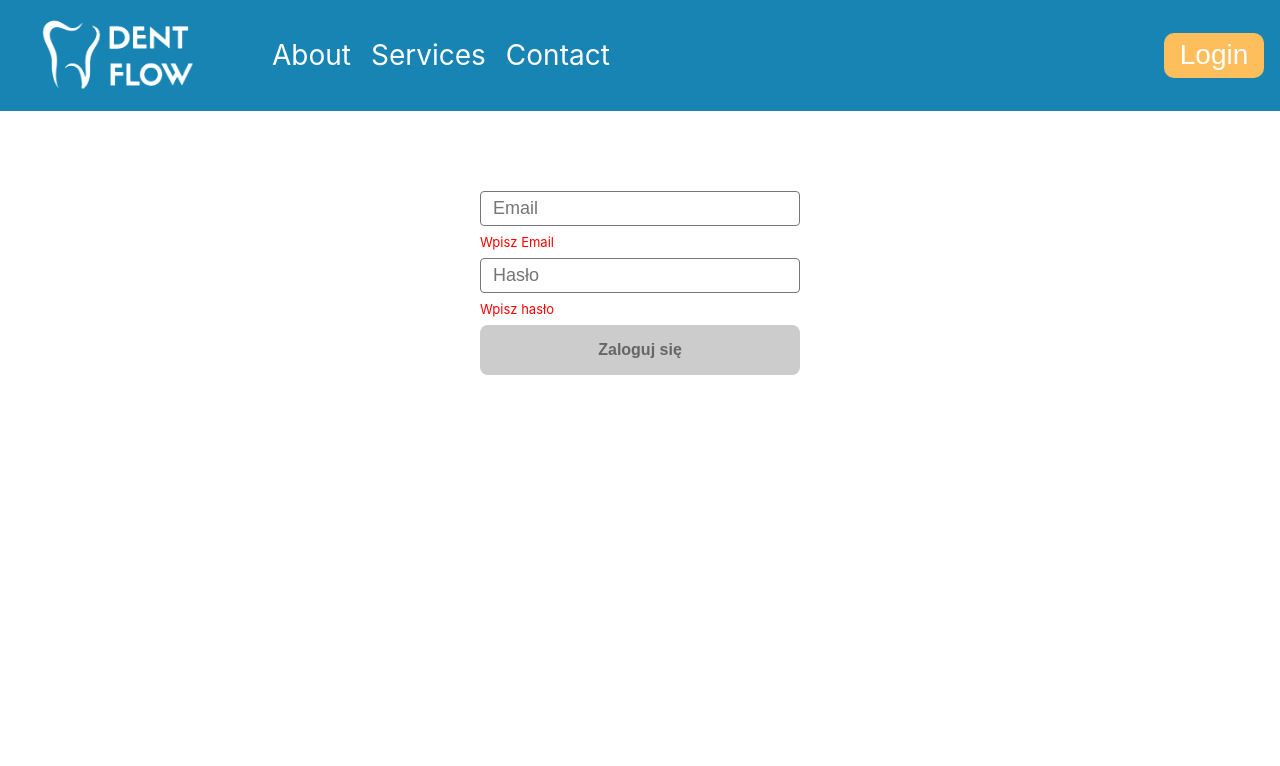
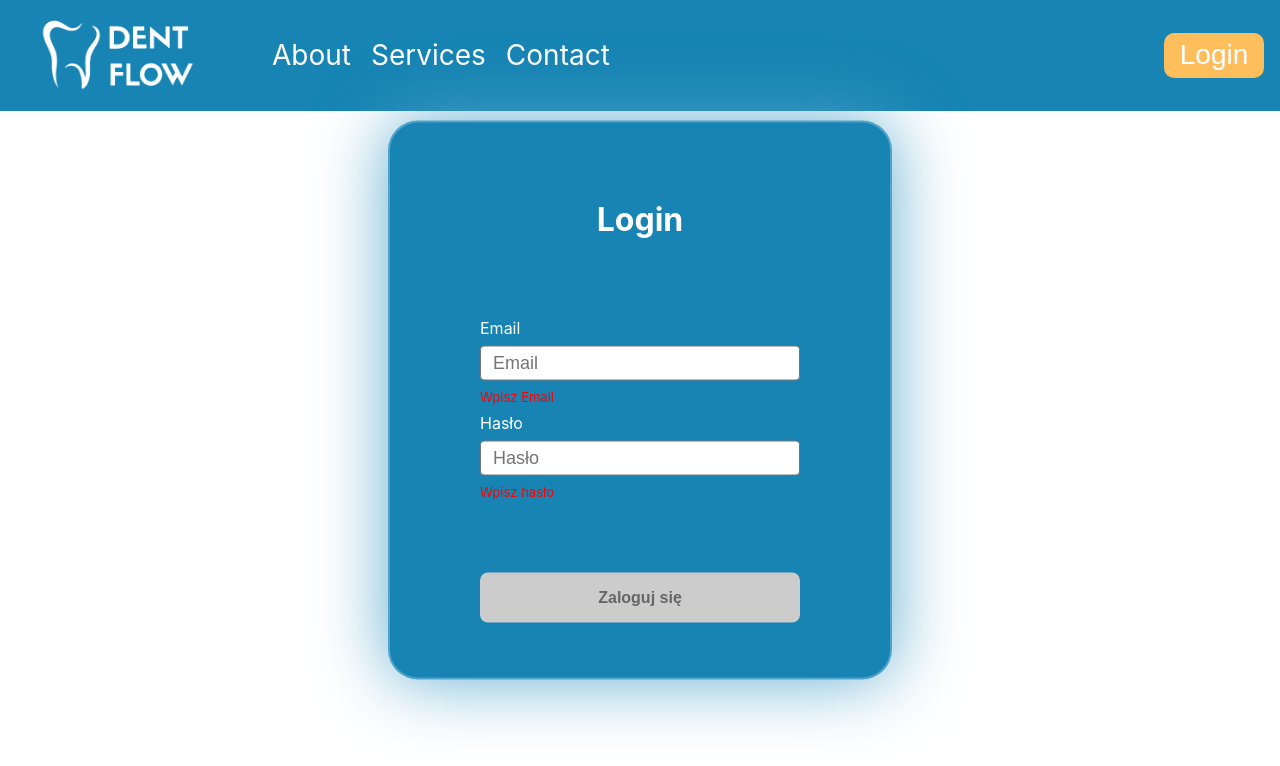
Before and after one commit to asiasmol/DentFlow-frontend, a React (Create React App) app: page /login in a window 1280 px wide. Shown: the top 766 px of the page. Built offline with nearby package versions, Linux system fonts and the light colour scheme.

Commit message:
css login container

```diff
--- a/src/components/login/Login.styles.ts
+++ b/src/components/login/Login.styles.ts
@@ -1,11 +1,38 @@
 import styled from "styled-components";
 
+
 export const LoginContainer = styled.div`
-  display: flex;
-  justify-content: center;
-  align-items: center;
-  flex-direction: column;
-  margin-top: 64px;
+    position: fixed;
+    top: 50%;
+    left: 50%;
+    transform: translate(-50%, -50%);
+    width: 500px;
+    height: 555px;
+    display:flex;
+    background: #1784B3;
+    border: 2px solid rgba(84,166,204,0.92);
+    border-radius: 30px;
+    color: white;
+    box-shadow: 0 0 70px rgba(84,166,204,0.92);
+    justify-content: center;
+    align-items: center;
+
+    @media (max-width: 767px) {
+    width: 17rem;
+    height: 25rem;
+    display: block;
+    margin-left: auto;
+    margin-right: auto;
+  ;
+  }
+  @media(min-height:500;max-height:620px){
+    width:20rem;
+    height:25rem;
+    top:55%;
+    display:block;
+    margin-left:auto;
+    margin-right:auto;
+  }
 `;
 
 export const StyledHeading = styled.span`
@@ -15,12 +42,41 @@ export const StyledHeading = styled.span`
   margin-bottom: 8px;
 `;
 
+export const LoginInfoText = styled.h1`
+    position:fixed;
+    top:10%;
+
+    @media (max-width: 767px) {
+    position:absolute;
+    top:0;
+    left:30%
+  ;
+  }
+   @media(min-height:500; max-height:620px){
+    position:absolute;
+    left:35%;
+    top:0;
+  }
+`
+
 export const InputContainer = styled.div`
   display: flex;
   flex-direction: column;
   gap: 8px;
   width: 20rem;
   margin-top: 16px;
+  @media (max-width: 767px) {
+    position:absolute;
+    top:25%;
+  ;
+  }
+  @media(min-height:500; max-height:620px){
+    position:absolute;
+    left:1rem;
+    width:20rem;
+    height:25rem;
+
+  }
 `;
 
 export const LoginInput = styled.input`
@@ -30,12 +86,26 @@ export const LoginInput = styled.input`
   border-width: 1px;
   border-style: solid;
   outline: transparent solid 2px;
+  @media (max-width: 767px) {
+    width:13rem;
+    position:relative;
+    left:1rem;
+  ;
+  }
+  @media(min-height:500; max-height:620px){
+    width:16rem;
+    position:relative;
+    top:20%;
+  }
 `;
 
 export const LoginButton = styled.button`
+  position: absolute;
+  bottom: 10%;
+  width: 320px;
   padding: 16px;
   border: 0;
-  background-color: #24a0ed;
+  background-color: rgb(255, 190, 92);
   border-radius: 8px;
   color: white;
   font-weight: 600;
@@ -50,9 +120,59 @@ export const LoginButton = styled.button`
   &:hover {
     filter: brightness(85%);
   }
+
+
+  @media (max-width: 767px) {
+    position:absolute;
+    bottom:-40%;
+    width:15rem;
+    left:1rem;
+  ;
+  }
+
+  @media(min-height:500; max-height:620px){
+        width:18rem;
+    }
+
+
 `;
 
 export const ValidationError = styled.span`
   color: red;
   font-size: 13px;
+  @media(min-height:500; max-height:620px){
+        position:relative;
+        top:20%
+   }
+
+  @media(max-width:767px){
+  position:relative;
+  left:1rem;
+  }
+
+
 `
+
+export const PasswordLabel = styled.label`
+
+    @media(max-width:767px){
+    position:relative;
+    left:1rem;
+    }
+    @media(min-height:500; max-height:620px){
+    position:relative;
+    top:20%;
+    }
+`
+
+export const EmailLabel = styled.label`
+    @media(max-width:767px){
+    position:relative;
+    left:1rem;
+    }
+
+    @media(min-height:500; max-height:620px){
+    position:relative;
+    top:20%;
+    }
+`
--- a/src/components/login/Login.tsx
+++ b/src/components/login/Login.tsx
@@ -3,8 +3,11 @@ import {
   InputContainer,
   LoginButton,
   LoginContainer,
+  LoginInfoText,
   LoginInput,
   ValidationError,
+    EmailLabel,
+    PasswordLabel,
 } from "./Login.styles";
 import {AuthApi} from "../../api/AuthApi";
 import { toast } from "react-toastify";
@@ -62,9 +65,12 @@ export const Login = () => {
     setPassword(event.target.value);
   };
 
+
   return (
     <LoginContainer>
+      <LoginInfoText>Login</LoginInfoText>
       <InputContainer>
+        <EmailLabel>Email</EmailLabel>
         <LoginInput
           placeholder="Email"
           type="email"
@@ -73,6 +79,7 @@ export const Login = () => {
         {!isEmailValid && (
           <ValidationError>Wpisz Email</ValidationError>
         )}
+        <PasswordLabel>Hasło</PasswordLabel>
         <LoginInput
           onChange={(e) => onPasswordChange(e)}
           placeholder="Hasło"
```
